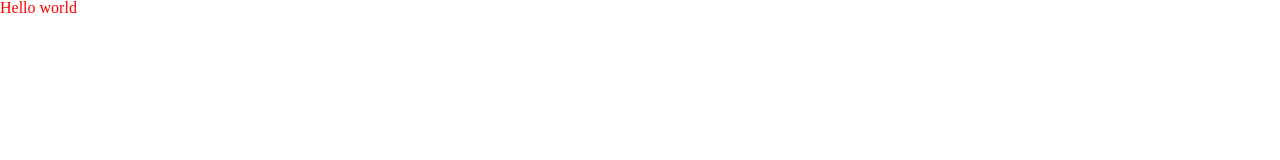
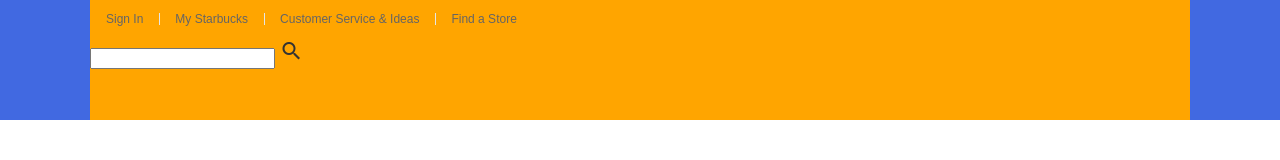
Before and after one commit to yunsungjoong/StarBucks, a plain HTML site: page index.html in a window 1280 px wide. Drawn offline with nearby package versions, Linux system fonts and the light colour scheme.

Commit message:
스타벅스 수정

```diff
--- a/css/main.css
+++ b/css/main.css
@@ -1,3 +1,85 @@
+/* 공통(COMMON) */
 body {
-    color : red;
+    color: #333;
+    font-size: 16px;
+    font-weight: 400;
+    line-height: 1.4;
+    font-family: 'Nanum Gothic', sans-serif;
 }
+
+img {
+    display: block;
+}
+
+a {
+    text-decoration: none;
+}
+
+/* HEADER */
+header {
+    background-color: royalblue;
+}
+
+header .inner {
+    width: 1100px;
+    height: 120px;
+    margin: 0 auto;
+    background-color: orange;
+    position: relative;
+}
+
+header .logo {
+    height: 75px;
+    position: absolute;
+    top: 0;
+    bottom: 0;
+    left: 0;
+    margin: auto 0;
+    text-decoration: none;
+    display: none;
+}
+
+header .sub-menu {
+
+}
+header .sub-menu ul.menu {
+    font-family: Arial, sans-serif;
+    display: flex;
+}
+header .sub-menu ul.menu li {
+    position: relative;
+}
+header .sub-menu ul.menu li::before {
+    content: "";
+    width: 1px;
+    height: 12px;
+    background-color: #e5e5e5;
+    position : absolute;
+    top: 0;
+    bottom: 0;
+    margin: auto 0 ;
+}
+header .sub-menu ul.menu li:first-child::before {
+    display: none;
+
+}
+header .sub-menu ul.menu li a {
+    font-size: 12px;
+    padding: 11px 16px;
+    display: block;
+    color: #656565;
+
+}
+header .sub-menu ul.menu li a:hover {
+    color : #000;
+}
+
+header .sub-menu .search {
+
+}
+header .sub-menu .search input {
+
+}
+header .sub-menu .search .material-icons {
+
+}
--- a/index.html
+++ b/index.html
@@ -3,13 +3,60 @@
 <head>
     <meta charset="UTF-8">
     <meta http-equiv="X-UA-Compatible" content="IE=edge">
-    <meta name="viewport" content="width=device-width, initial-scale=1.0">
+    <meta name="viewport" content="width=device-width, initial-scale=1.0" />
     <title>Starbucks Coffe Korea</title>
+
+    <meta property="og:type" content="website" />
+    <meta property="og:site_name" content="Starbucks" />
+    <meta property="og:title" content="Starbucks Coffee Korea" />
+    <meta property="og:description" content="스타벅스는 세계에서 가장 큰 다국적 커피 전문점으로, 64개국에서 총 23,187개의 매점을 운영하고 있습니다." />
+    <meta property="og:image" content="./images/starbucks_seo.jpg" />
+    <meta property="og:url" content="https://starbucks.co.kr" />
+
+    <meta property="twitter:card" content="summary" />
+    <meta property="twitter:site" content="Starbucks" />
+    <meta property="twitter:title" content="Starbucks Coffee Korea" />
+    <meta property="twitter:description" content="스타벅스는 세계에서 가장 큰 다국적 커피 전문점으로, 64개국에서 총 23,187개의 매점을 운영하고 있습니다." />
+    <meta property="twitter:image" content="./images/starbucks_seo.jpg" />
+    <meta property="twitter:url" content="https://starbucks.co.kr" />
+
     <link rel="icon" href="./favicon.png">
     <link rel="stylesheet" href="https://cdn.jsdelivr.net/npm/reset-css@5.0.1/reset.min.css">
+    <link rel="preconnect" href="https://fonts.googleapis.com">
+    <link rel="preconnect" href="https://fonts.gstatic.com" crossorigin>
+    <link href="https://fonts.googleapis.com/css2?family=Nanum+Gothic:wght@400;700&display=swap" rel="stylesheet">
+    <link rel="stylesheet" href="https://fonts.googleapis.com/icon?family=Material+Icons">
     <link rel="stylesheet" href="./css/main.css">
 </head>
 <body>
-    Hello world
+<!-- HEADER -->
+   <header>
+    <div class="inner">
+        <a href="/" class="logo">
+            <img src="./images/starbucks_logo.png" alt="STARBUCKS" />
+        </a>
+
+        <div class="sub-menu">
+            <ul class="menu">
+                <li>
+                    <a href="/signin">Sign In</a>
+                </li>
+                <li>
+                    <a href="javascript:void(0)">My Starbucks</a>
+                </li>
+                <li>
+                    <a href="javascirpt:void(0)">Customer Service & Ideas</a>
+                </li>
+                <li>
+                    <a href="javascirpt:void(0)">Find a Store</a>
+                </li>
+            </ul>
+            <div class="search">
+                <input type="text" />
+                <div class="material-icons">search</div>
+            </div>
+        </div>
+    </div>
+   </header>
 </body>
 </html>
```
